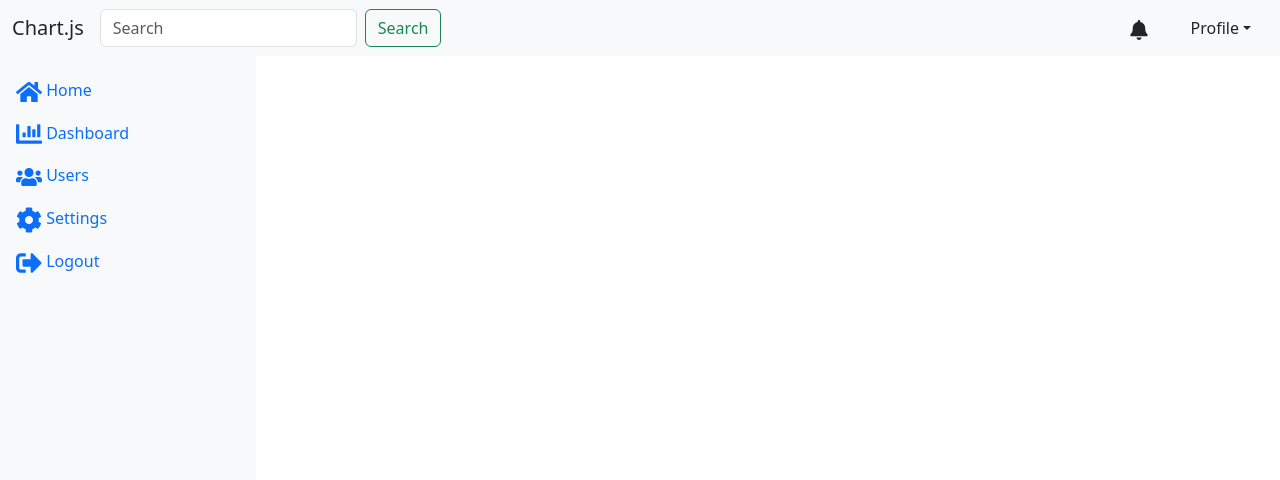
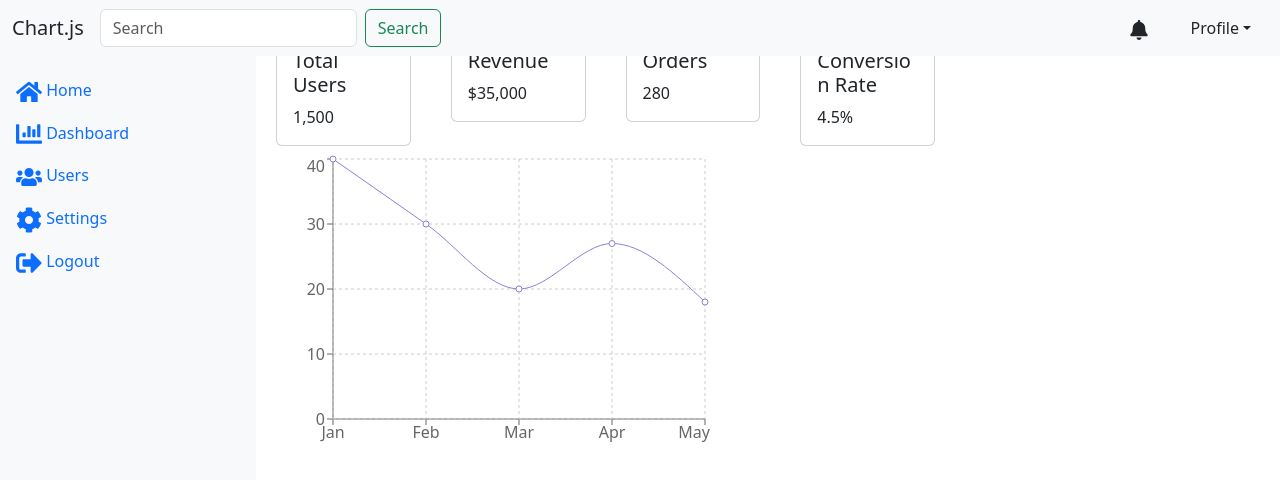
Before and after one commit to ItsRitik/cs696af24-ItsRitik, a React (Create React App) app in the folder week6-explore-bootstrap/: page / in a window 1280 px wide. Shown: the top 480 px of the page. Built offline with nearby package versions, Linux system fonts and the light colour scheme.

Commit message:
added chart widget

```diff
--- a/week6-explore-bootstrap/src/App.js
+++ b/week6-explore-bootstrap/src/App.js
@@ -2,12 +2,12 @@
 import React from "react";
 import Sidebar from "./components/sidebar";
 import Header from "./components/Header";
-// import SummaryCards from "./components/SummaryCards";
-// import ChartWidget from "./components/ChartWidget";
+import SummaryCards from "./components/summeryCard";
+import ChartWidget from "./components/chartWidget";
 // import RecentActivity from "./components/RecentActivity";
 // import PerformanceMetrics from "./components/PerformanceMetrics";
 // import Footer from "./components/Footer";
-// import { Container, Row, Col } from "react-bootstrap";
+import { Container, Row, Col } from "react-bootstrap";
 import "./App.css"; // Import global styles
 
 const App = () => {
@@ -16,21 +16,21 @@ const App = () => {
       <Header />
       <div className=" d-flex">
         <Sidebar />
-        {/* <div className="content-container">
+        <div className="content-container">
           <Container fluid className="mt-4">
             <SummaryCards />
             <Row>
               <Col md={8}>
                 <ChartWidget />
               </Col>
-              <Col md={4}>
+              {/* <Col md={4}>
                 <PerformanceMetrics />
-              </Col>
+              </Col> */}
             </Row>
-            <RecentActivity />
+            {/* <RecentActivity /> */}
           </Container>
-          <Footer />
-        </div> */}
+          {/* <Footer /> */}
+        </div>
       </div>
     </div>
   );
--- /dev/null
+++ b/week6-explore-bootstrap/src/components/chartWidget.js
@@ -0,0 +1,33 @@
+// components/ChartWidget.js
+import React from "react";
+import {
+  LineChart,
+  Line,
+  XAxis,
+  YAxis,
+  Tooltip,
+  CartesianGrid,
+  ResponsiveContainer,
+} from "recharts";
+
+const data = [
+  { name: "Jan", value: 40 },
+  { name: "Feb", value: 30 },
+  { name: "Mar", value: 20 },
+  { name: "Apr", value: 27 },
+  { name: "May", value: 18 },
+];
+
+const ChartWidget = () => (
+  <ResponsiveContainer width="100%" height={300}>
+    <LineChart data={data}>
+      <XAxis dataKey="name" />
+      <YAxis />
+      <Tooltip />
+      <CartesianGrid strokeDasharray="3 3" />
+      <Line type="monotone" dataKey="value" stroke="#8884d8" />
+    </LineChart>
+  </ResponsiveContainer>
+);
+
+export default ChartWidget;
--- /dev/null
+++ b/week6-explore-bootstrap/src/components/summeryCard.js
@@ -0,0 +1,29 @@
+// components/SummaryCards.js
+import React from "react";
+import { Card, Col, Row } from "react-bootstrap";
+
+const SummaryCards = () => {
+  const stats = [
+    { title: "Total Users", value: "1,500" },
+    { title: "Revenue", value: "$35,000" },
+    { title: "Orders", value: "280" },
+    { title: "Conversion Rate", value: "4.5%" },
+  ];
+
+  return (
+    <Row>
+      {stats.map((stat, index) => (
+        <Col key={index} md={3}>
+          <Card className="m-2">
+            <Card.Body>
+              <Card.Title>{stat.title}</Card.Title>
+              <Card.Text>{stat.value}</Card.Text>
+            </Card.Body>
+          </Card>
+        </Col>
+      ))}
+    </Row>
+  );
+};
+
+export default SummaryCards;
```
